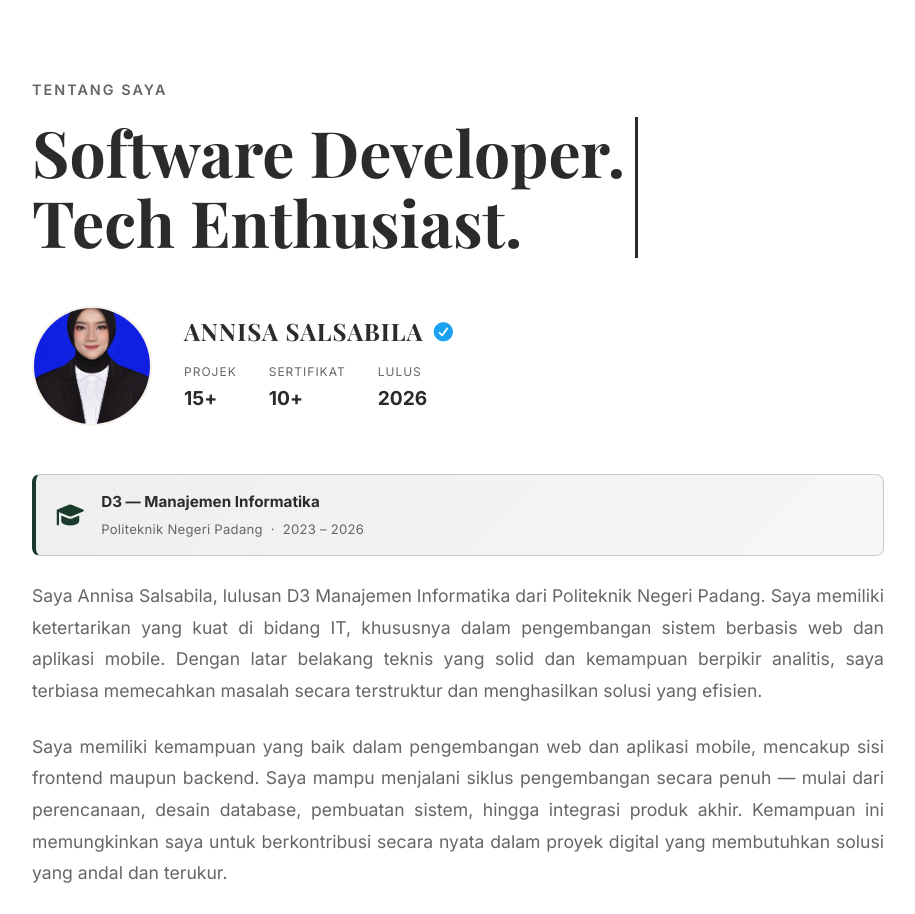
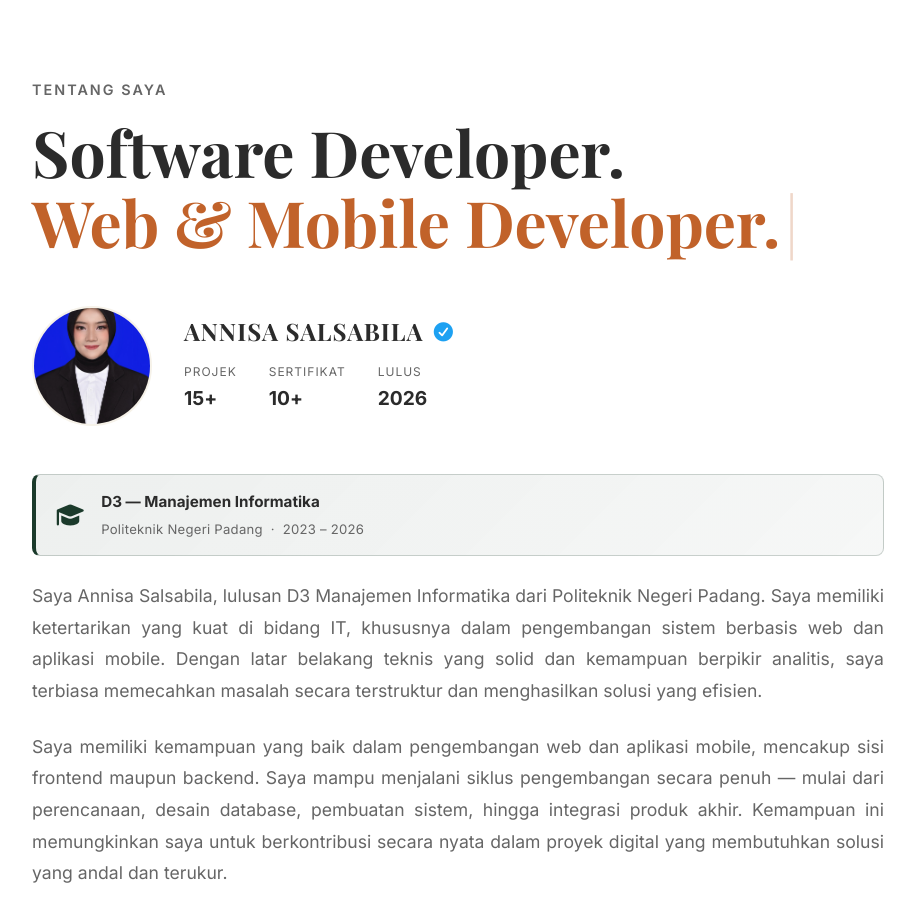
Before and after one commit to annisasalsabla/portfolio-saya, a React (Create React App) app: page / in a window 1280 px wide. Shown: the part 802-1716 px from the top of the page, without its empty margins (182-1097 px from the left). Built offline with nearby package versions, Linux system fonts and the light colour scheme; a web font is replaced by a local one.

Commit message:
feat: add animated typewriter typing effect to About headline

```diff
--- a/src/components/About.css
+++ b/src/components/About.css
@@ -24,9 +24,25 @@
   line-height: 1.1;
   font-weight: 700;
   margin-bottom: var(--space-6);
-  border-right: 3px solid var(--text-main);
+  display: block;
+  min-height: 2.2em; /* Prevent layout shift during typing */
+}
+
+.typewriter-text {
+  color: var(--accent-primary);
+}
+
+.typing-cursor {
   display: inline-block;
-  padding-right: 10px;
+  color: var(--accent-primary);
+  font-weight: 300;
+  margin-left: 4px;
+  animation: blink-cursor 0.75s infinite;
+}
+
+@keyframes blink-cursor {
+  0%, 100% { opacity: 1; }
+  50% { opacity: 0; }
 }
 
 .about-profile-row {
--- a/src/components/About.js
+++ b/src/components/About.js
@@ -1,6 +1,47 @@
-import React from 'react';
+import React, { useState, useEffect } from 'react';
 import { motion } from 'framer-motion';
 import './About.css';
+
+const phrases = [
+  "Tech Enthusiast.",
+  "Web & Mobile Developer.",
+  "Problem Solver.",
+  "Full-Stack Enthusiast."
+];
+
+const TypewriterHeadline = () => {
+  const [textIndex, setTextIndex] = useState(0);
+  const [charIndex, setCharIndex] = useState(0);
+  const [isDeleting, setIsDeleting] = useState(false);
+
+  useEffect(() => {
+    const currentPhrase = phrases[textIndex];
+    const typingSpeed = isDeleting ? 35 : 75;
+
+    if (!isDeleting && charIndex === currentPhrase.length) {
+      const timeout = setTimeout(() => setIsDeleting(true), 2200);
+      return () => clearTimeout(timeout);
+    } else if (isDeleting && charIndex === 0) {
+      setIsDeleting(false);
+      setTextIndex((prev) => (prev + 1) % phrases.length);
+      return;
+    }
+
+    const timeout = setTimeout(() => {
+      setCharIndex((prev) => prev + (isDeleting ? -1 : 1));
+    }, typingSpeed);
+
+    return () => clearTimeout(timeout);
+  }, [charIndex, isDeleting, textIndex]);
+
+  return (
+    <h2 className="about-headline">
+      Software Developer.<br />
+      <span className="typewriter-text">{phrases[textIndex].substring(0, charIndex)}</span>
+      <span className="typing-cursor">|</span>
+    </h2>
+  );
+};
 
 const About = () => {
   const scrollVariants = {
@@ -15,7 +56,7 @@ const About = () => {
         <motion.div className="about-headline-wrapper" variants={scrollVariants}
           initial="hidden" whileInView="visible" viewport={{ once: true, margin: "-100px" }}>
           <span className="about-label">TENTANG SAYA</span>
-          <h2 className="about-headline">Software Developer.<br />Tech Enthusiast.</h2>
+          <TypewriterHeadline />
         </motion.div>
 
         <motion.div className="about-profile-row" variants={scrollVariants}
```
